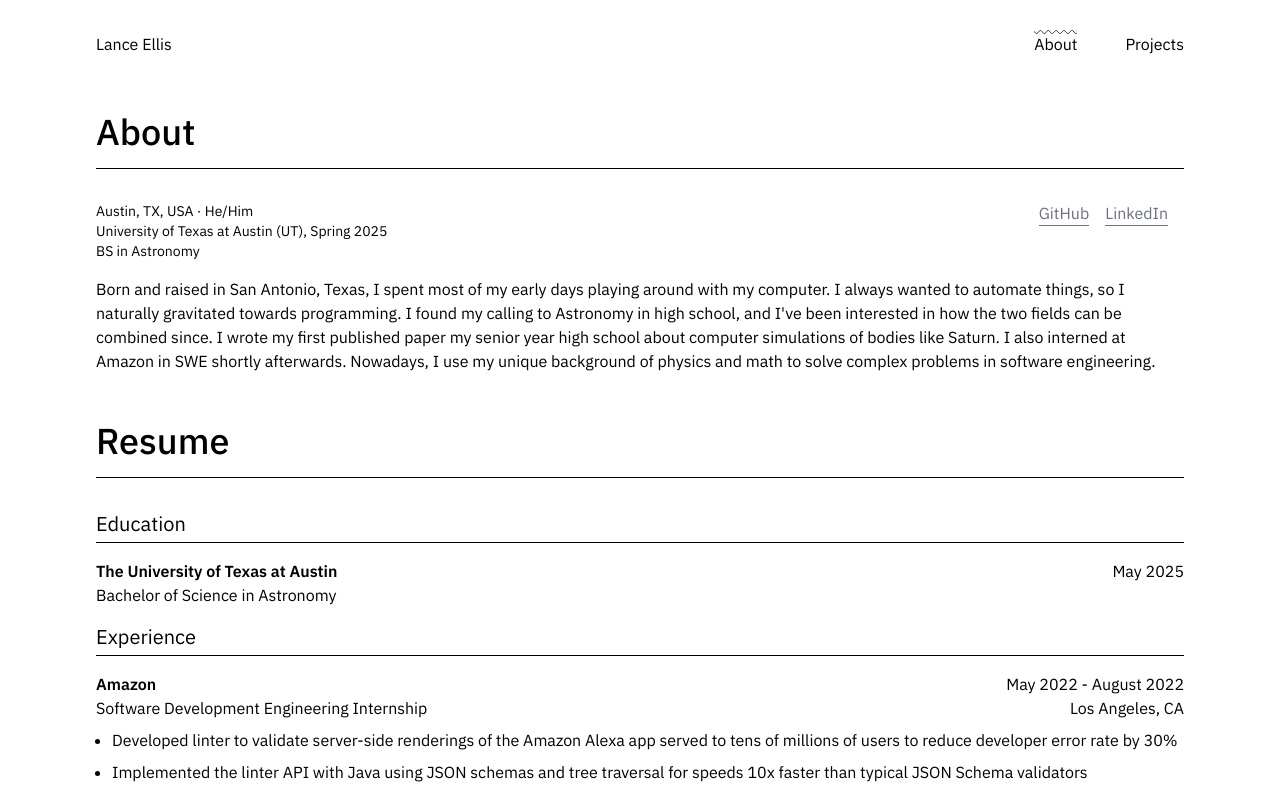
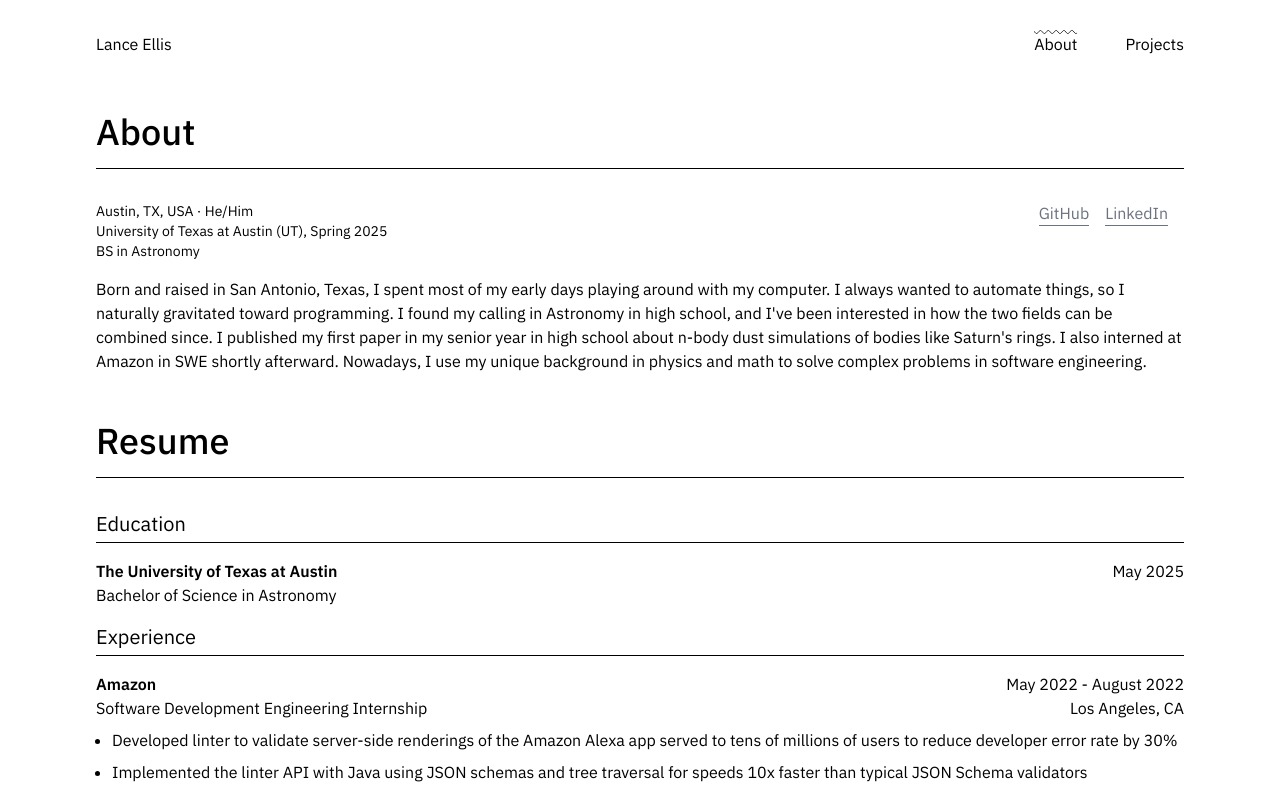
Before and after one commit to lanc33llis/personal-site, a Next.js app: page /about in a window 1280 px wide. Shown: the top 796 px of the page. Built offline with nearby package versions, Linux system fonts and the light colour scheme.

Commit message:
Rewrote about description

```diff
--- a/pages/about/index.tsx
+++ b/pages/about/index.tsx
@@ -135,28 +135,28 @@ const About: NextPage = () => {
       </Head>
       <Header forceOpen />
       <motion.div
-        className="mt-24 px-8 sm:px-16 lg:px-24"
+        className="px-8 mt-24 sm:px-16 lg:px-24"
         initial={{ opacity: 0 }}
         animate={{ opacity: 1 }}
         exit={{ opacity: 0 }}
         transition={{ type: "tween", duration: 0.7 }}
       >
         <div className="mb-8">
-          <h1 className="text-4xl font-medium py-4 mb-8 border-b-[1.5px] border-black">
+          <h1 className="py-4 mb-8 text-4xl font-medium border-black border-b-[1.5px]">
             About
           </h1>
           <div className="flex justify-between">
             <div>
-              <h3 className=" text-sm">Austin, TX, USA · He/Him</h3>
+              <h3 className="text-sm ">Austin, TX, USA · He/Him</h3>
               <h3 className="text-sm">
                 University of Texas at Austin (UT), Spring 2025
               </h3>
-              <h3 className="text-sm  pb-4">BS in Astronomy</h3>
+              <h3 className="pb-4 text-sm">BS in Astronomy</h3>
             </div>
             <div className="flex">
               {socialLinks.map(([label, href]) => (
                 <Link href={href} key={label} passHref>
-                  <a className="text-gray-500 mr-4 border-b border-gray-500 hover:border-black h-fit hover:text-black transition-all">
+                  <a className="mr-4 text-gray-500 transition-all border-b border-gray-500 hover:border-black h-fit hover:text-black">
                     {label}
                   </a>
                 </Link>
@@ -166,22 +166,22 @@ const About: NextPage = () => {
           <p>
             Born and raised in San Antonio, Texas, I spent most of my early days
             playing around with my computer. I always wanted to automate things,
-            so I naturally gravitated towards programming. I found my calling to
+            so I naturally gravitated toward programming. I found my calling in
             Astronomy in high school, and I&apos;ve been interested in how the
-            two fields can be combined since. I wrote my first published paper
-            my senior year high school about computer simulations of bodies like
-            Saturn. I also interned at Amazon in SWE shortly afterwards.
-            Nowadays, I use my unique background of physics and math to solve
-            complex problems in software engineering.
+            two fields can be combined since. I published my first paper in my
+            senior year in high school about n-body dust simulations of bodies
+            like Saturn&apos;s rings. I also interned at Amazon in SWE shortly
+            afterward. Nowadays, I use my unique background in physics and math
+            to solve complex problems in software engineering.
           </p>
         </div>
-        <h2 className="text-4xl font-medium py-4 mb-8 border-b-[1.5px] border-black">
+        <h2 className="py-4 mb-8 text-4xl font-medium border-black border-b-[1.5px]">
           Resume
         </h2>
-        <div className=" leading-none text-sm sm:text-base">
+        <div className="text-sm leading-none sm:text-base">
           {currentResume.sections.map(({ title, blocks }) => (
             <div key={title} className="mb-4">
-              <h3 className="text-xl pb-1 mb-4 border-b-[1.5px] border-black">
+              <h3 className="pb-1 mb-4 text-xl border-black border-b-[1.5px]">
                 {title}
               </h3>
               {blocks?.map(
@@ -204,7 +204,7 @@ const About: NextPage = () => {
                           <h4>{description}</h4>
                           <span>{descriptionRight}</span>
                         </div>
-                        <ul className="list-disc pl-4">
+                        <ul className="pl-4 list-disc">
                           {bullets?.map((bullet, i) => (
                             <li key={i} className="mt-2">
                               {bullet}
```
